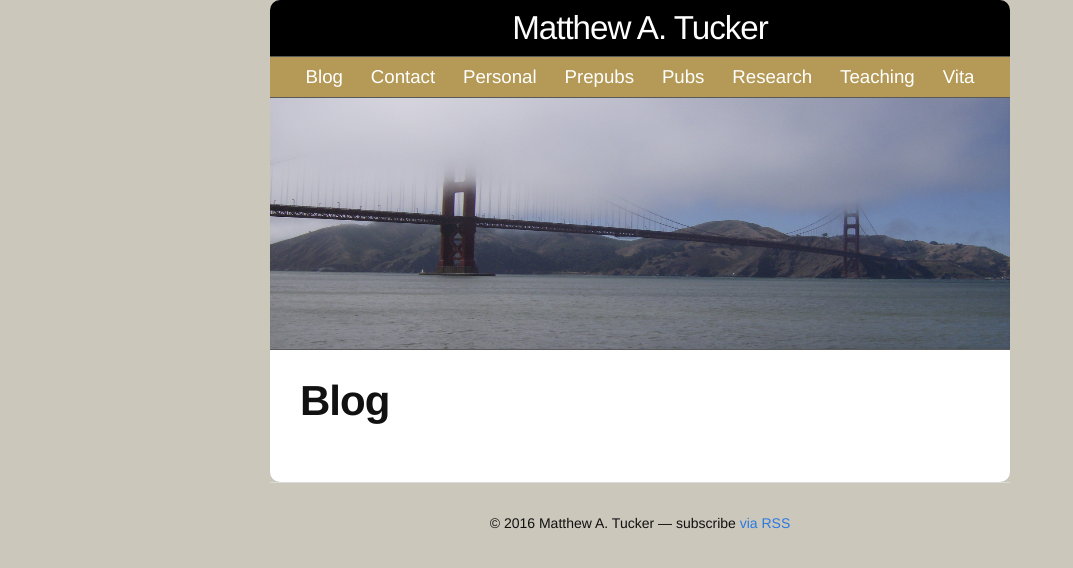
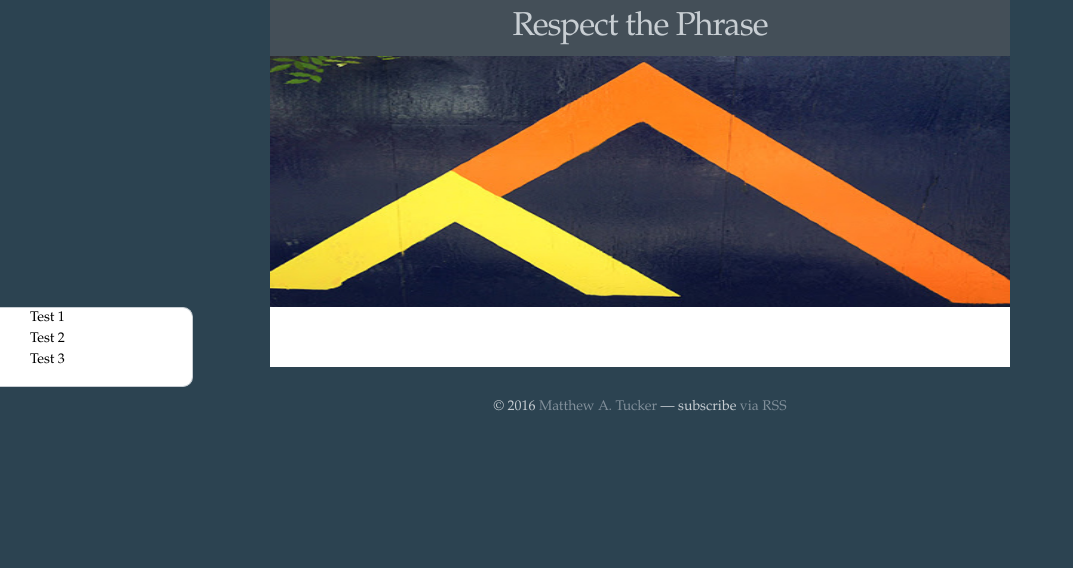
Before and after one commit to matthew-tucker/matthew-tucker.github.io, a Jekyll site: the page built from blog/index.html, in a window 1280 px wide. Shown: the top 568 px of the page, without its empty margins (0-1073 px from the left). Built offline with Jekyll 4.4.1, drawn with Linux system fonts in a browser that asks for light colours.

Commit message:
start work on blog layout, etc.

```diff
--- a/_config.yml
+++ b/_config.yml
@@ -18,6 +18,9 @@ github_username:  matthew-tucker
 copyright_year: 2016
 author: Matthew A. Tucker
 
+blog_title: "Respect the Phrase"
+blog_description: Thoughts on and analysis of fencing and language.
+
 excerpt_separator: <!---more--->
 
 # Build settings
--- /dev/null
+++ b/_includes/blog-footer.html
@@ -0,0 +1,9 @@
+<footer class="blog-footer">
+	<div class="wrapper">
+
+		<div class="footer-wrapper">
+			<p class="rss-subscribe">© {{site.time | date: '%Y' }} <a href="{{ "/" | prepend: site.baseurl }}">{{ site.author }}</a> &mdash; subscribe <a href="{{ "/feed.xml" | prepend: site.baseurl }}">via RSS</a></p>
+		</div>
+
+	</div>
+</footer>
--- /dev/null
+++ b/_includes/blog-head.html
@@ -0,0 +1,18 @@
+<head>
+  <meta charset="utf-8">
+
+  <script src="https://ajax.googleapis.com/ajax/libs/jquery/1.12.2/jquery.min.js"></script>
+  <script type="text/javascript" src="/js/mt_jquery.js"></script>
+
+  <meta http-equiv="X-UA-Compatible" content="IE=edge">
+  <meta name="viewport" content="width=device-width, initial-scale=1">
+
+  <title>{{ site.blog_title }}</title>
+
+  <meta name="description" content="{% if page.excerpt %}{{ page.excerpt | strip_html | strip_newlines | truncate: 160 }}{% else %}{{ site.blog_description }}{% endif %}">
+
+  <link rel="stylesheet" href="{{ "/css/blog-main.css" | prepend: site.baseurl }}">
+  <link rel="canonical" href="{{ page.url | replace:'index.html','' | prepend: site.baseurl | prepend: site.url }}">
+  <link rel="alternate" type="application/rss+xml" title="{{ site.title }}" href="{{ "/feed.xml" | prepend: site.baseurl | prepend: site.url }}">
+
+</head>
--- /dev/null
+++ b/_includes/blog-header.html
@@ -0,0 +1,11 @@
+<header class="blog-header">
+
+	<div class="wrapper">
+
+		<a class="blog-title" href=".">{{site.blog_title}}</a>
+
+		<img class="blog-banner" src="/files/images/branches.jpg" alt="" />
+
+	</div>
+
+</header>
--- /dev/null
+++ b/_layouts/blog.html
@@ -0,0 +1,31 @@
+<!DOCTYPE html>
+<html>
+
+  {% include blog-head.html %}
+
+  <body>
+
+    {% include blog-header.html %}
+
+    <div class="blog-nav">
+
+	    <ul class="nav-list">
+			<li>Test 1</li>
+			<li>Test 2</li>
+			<li>Test 3</li>
+		</ul>
+	</div>
+
+	<div class="wrapper">
+
+
+    	<div class="blog-content">
+        	{{ content }}
+        </div>
+
+	  {% include blog-footer.html %}
+    </div>
+
+  </body>
+
+</html>
--- /dev/null
+++ b/_sass/_blog-base.scss
@@ -0,0 +1,235 @@
+/**
+ * Reset some basic elements
+ */
+body, h1, h2, h3, h4, h5, h6,
+p, blockquote, pre, hr,
+dl, dd, ol, ul, figure {
+    margin: 0;
+    padding: 0;
+}
+
+
+
+/**
+ * Basic styling
+ */
+body {
+    font: $base-font-weight #{$base-font-size}/#{$base-line-height} $serif-font-family;
+    color: $text-color;
+    background-color: $background-color;
+    -webkit-text-size-adjust: 100%;
+    -webkit-font-feature-settings: "kern" 1;
+    -moz-font-feature-settings: "kern" 1;
+    -o-font-feature-settings: "kern" 1;
+    font-feature-settings: "kern" 1;
+    font-kerning: normal;
+}
+
+
+
+/**
+ * Set `margin-bottom` to maintain vertical rhythm
+ */
+h1, h2, h3, h4, h5, h6,
+p, blockquote, pre,
+ul, ol, dl, figure,
+%vertical-rhythm {
+    margin-bottom: $spacing-unit / 2;
+}
+
+
+
+/**
+ * Images
+ */
+img {
+    max-width: 100%;
+    vertical-align: middle;
+}
+
+
+
+/**
+ * Figures
+ */
+figure > img {
+    display: block;
+}
+
+figcaption {
+    font-size: $small-font-size;
+}
+
+
+
+/**
+ * Lists
+ */
+ul, ol {
+    margin-left: $spacing-unit;
+}
+
+li {
+    > ul,
+    > ol {
+         margin-bottom: 0;
+    }
+}
+
+
+
+/**
+ * Headings
+ */
+h1, h2, h3, h4, h5, h6 {
+    font-weight: $base-font-weight;
+}
+
+h1 {
+	font-size: $biggerer-font-size;
+	font-weight: bold;
+}
+
+h2 {
+	font-size: $bigger-font-size;
+}
+
+h3 {
+	font-size: $bigger-font-size;
+}
+
+h4 {
+	font-size: $base-font-size;
+	font-weight: bold;
+}
+
+h5 {
+	font-size: $base-font-size;
+	font-style: italic;
+}
+
+h6 {
+	font-size: $base-font-size;
+	font-weight: bold;
+	display: inline;
+}
+
+
+
+/**
+ * Links
+ */
+a, span.show-abs {
+    color: $brand-color;
+    text-decoration: none;
+
+    &:visited {
+        color: darken($brand-color, 15%);
+    }
+
+    &:hover {
+        color: $text-color;
+        cursor: pointer;
+    }
+}
+
+/**
+ * Blockquotes
+ */
+blockquote {
+    color: $blue-med-grey;
+    border-left: 2px solid $blue-light-grey;
+    border-right: 2px solid $blue-light-grey;
+    padding-left: $spacing-unit / 2;
+    padding-right: $spacing-unit / 2;
+    font-size: $base-font-size;
+    font-style: italic;
+    text-align: center;
+
+    > :last-child {
+        margin-bottom: 0;
+    }
+}
+
+
+
+/**
+ * Code formatting
+ */
+pre,
+code {
+    font-size: 15px;
+    border: 1px solid $blue-light-grey;
+    border-radius: 3px;
+    background-color: #eef;
+}
+
+code {
+    padding: 1px 5px;
+}
+
+pre {
+    padding: 8px 12px;
+    overflow-x: auto;
+
+    > code {
+        border: 0;
+        padding-right: 0;
+        padding-left: 0;
+    }
+}
+
+
+
+/**
+ * Wrapper
+ */
+.wrapper {
+    max-width: -webkit-calc(#{$content-width} - (#{$spacing-unit} * 2));
+    max-width:         calc(#{$content-width} - (#{$spacing-unit} * 2));
+    margin-right: auto;
+    margin-left: auto;
+    padding-right: $spacing-unit;
+    padding-left: $spacing-unit;
+    @extend %clearfix;
+
+    @include media-query($on-laptop) {
+        max-width: -webkit-calc(#{$content-width} - (#{$spacing-unit}));
+        max-width:         calc(#{$content-width} - (#{$spacing-unit}));
+        padding-right: $spacing-unit / 2;
+        padding-left: $spacing-unit / 2;
+    }
+}
+
+
+
+/**
+ * Clearfix
+ */
+%clearfix {
+
+    &:after {
+        content: "";
+        display: table;
+        clear: both;
+    }
+}
+
+
+
+/**
+ * Icons
+ */
+.icon {
+
+    > svg {
+        display: inline-block;
+        width: 16px;
+        height: 16px;
+        vertical-align: middle;
+
+        path {
+            fill: $blue-light-grey;
+        }
+    }
+}
--- /dev/null
+++ b/_sass/_blog-layout.scss
@@ -0,0 +1,62 @@
+.blog-title {
+    font-size: $biggerer-font-size;
+    font-weight: 300;
+    line-height: 56px;
+    letter-spacing: -1px;
+    display: block;
+    text-align: center;
+    margin: 0 auto;
+    background-color: $dark-blue-grey;
+    display: block;
+
+    &,
+    &:visited {
+        color: $blue-light-grey;
+    }
+    &:hover {
+	    color: $blue-med-grey;
+    }
+}
+
+.blog-banner {
+	display: block;
+	width: $content-width;
+	height: 251px;
+}
+
+.blog-footer {
+    padding: $spacing-unit 0;
+    text-align: center;
+    color: $blue-light-grey;
+
+    & a {
+	    color: darken($blue-light-grey, 25%);
+    }
+
+    & a:hover {
+	    color: $white;
+    }
+}
+
+
+.blog-nav {
+	width: 15%;
+	position: fixed;
+	background-color: $white;
+	border-top: 1px solid $blue-light-grey;
+	border-right: 1px solid $blue-light-grey;
+	border-bottom: 1px solid $blue-light-grey;
+	border-top-right-radius: 10px;
+    border-bottom-right-radius: 10px;
+}
+
+.nav-list li {
+	list-style-type: none;
+}
+
+.blog-content {
+    height: auto;
+    right: 0;
+    padding: $spacing-unit;
+    background-color: $white;
+}
--- a/blog/index.html
+++ b/blog/index.html
@@ -1,4 +1,4 @@
 ---
-layout: page
+layout: blog
 title:  "Blog"
 ---
--- /dev/null
+++ b/css/blog-main.scss
@@ -0,0 +1,64 @@
+---
+---
+@charset "utf-8";
+
+$base-font-family: "Helvetica Neue", Helvetica, sans-serif;
+$serif-font-family: "Palatino Linotype", Palatino, serif;
+$arabic-font-family: "Al Bayan", sans-serif;
+
+$base-font-size:   		14px;
+$abstract-font-size:	$base-font-size * 0.857;
+$small-font-size:  		$base-font-size * 0.75;
+$smaller-font-size:		$base-font-size * 0.563;
+$smallest-font-size:	$base-font-size * 0.422;
+$big-font-size:			$base-font-size * 1.333;
+$bigger-font-size:		$base-font-size * 1.777;
+$biggerer-font-size:	$base-font-size * 2.369;
+$biggest-font-size:		$base-font-size * 3.157;
+
+$nav-font-size:  $smaller-font-size;
+
+$base-line-height: 1.5;
+$base-font-weight: 400;
+
+$spacing-unit:     30px;
+
+$blue-light-grey: 			#c8ced3;
+$blue-med-grey:				#9da9ae;
+$blue-dark-grey:			#1f292f;
+$background-color:			#2c4351;
+$dark-blue-grey:			#444f58;
+$white:						#fff;
+$black:						#000;
+
+$text-color:				$black;
+$brand-color:      			#2a7ae2;
+
+// Width of the content area
+$content-width:    800px;
+
+$on-palm:          600px;
+$on-laptop:        800px;
+
+
+// Use media queries like this:
+// @include media-query($on-palm) {
+//     .wrapper {
+//         padding-right: $spacing-unit / 2;
+//         padding-left: $spacing-unit / 2;
+//     }
+// }
+@mixin media-query($device) {
+    @media screen and (max-width: $device) {
+        @content;
+    }
+}
+
+
+
+// Import partials from `sass_dir` (defaults to `_sass`)
+@import
+        "blog-base",
+        "blog-layout",
+        "syntax-highlighting"
+;
--- a/js/mt_jquery.js
+++ b/js/mt_jquery.js
@@ -65,6 +65,13 @@ $(document).ready(function() {
 					'yorkshire.jpg', 'stormtrooper.jpg', 'pool.jpg', 'aramaic.jpg',
 					'communards.jpg']});
 
+	// and for the blog
+	$('.blog-banner').loadBanner({
+		path: '/files/images/',
+		altTag: '',
+		fadeIntime: 0,
+		TheImages: ['branches.jpg', 'counter-attack.jpg']});
+
 	// show and hide more information for academic publication lines
 	$(".show-abs").on("click", function(){
 		$(this).next().slideToggle(duration=500, function() {
```
Also changed, not shown: files/images/branches.jpg (added), files/images/counter-attack.jpg (added).
